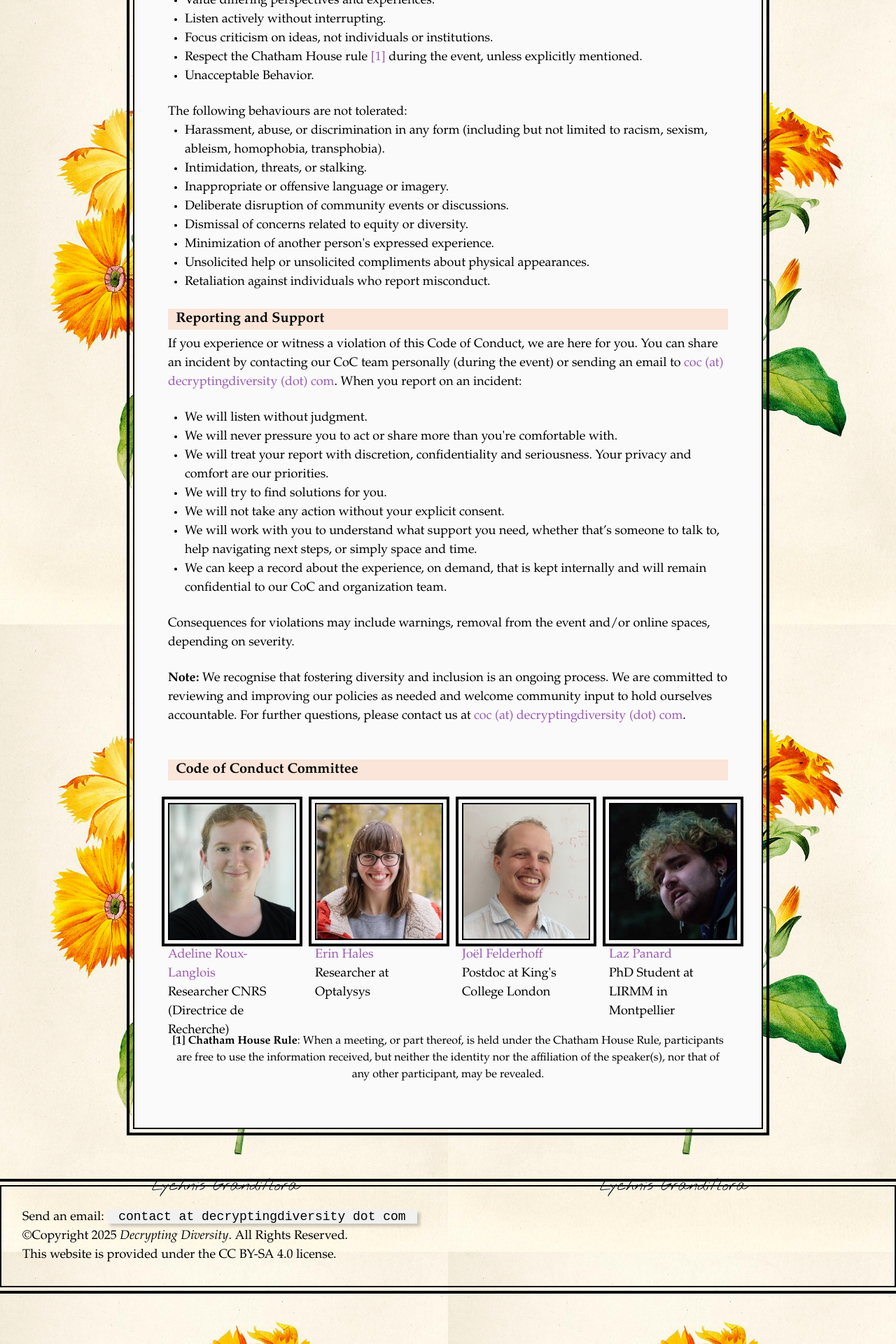
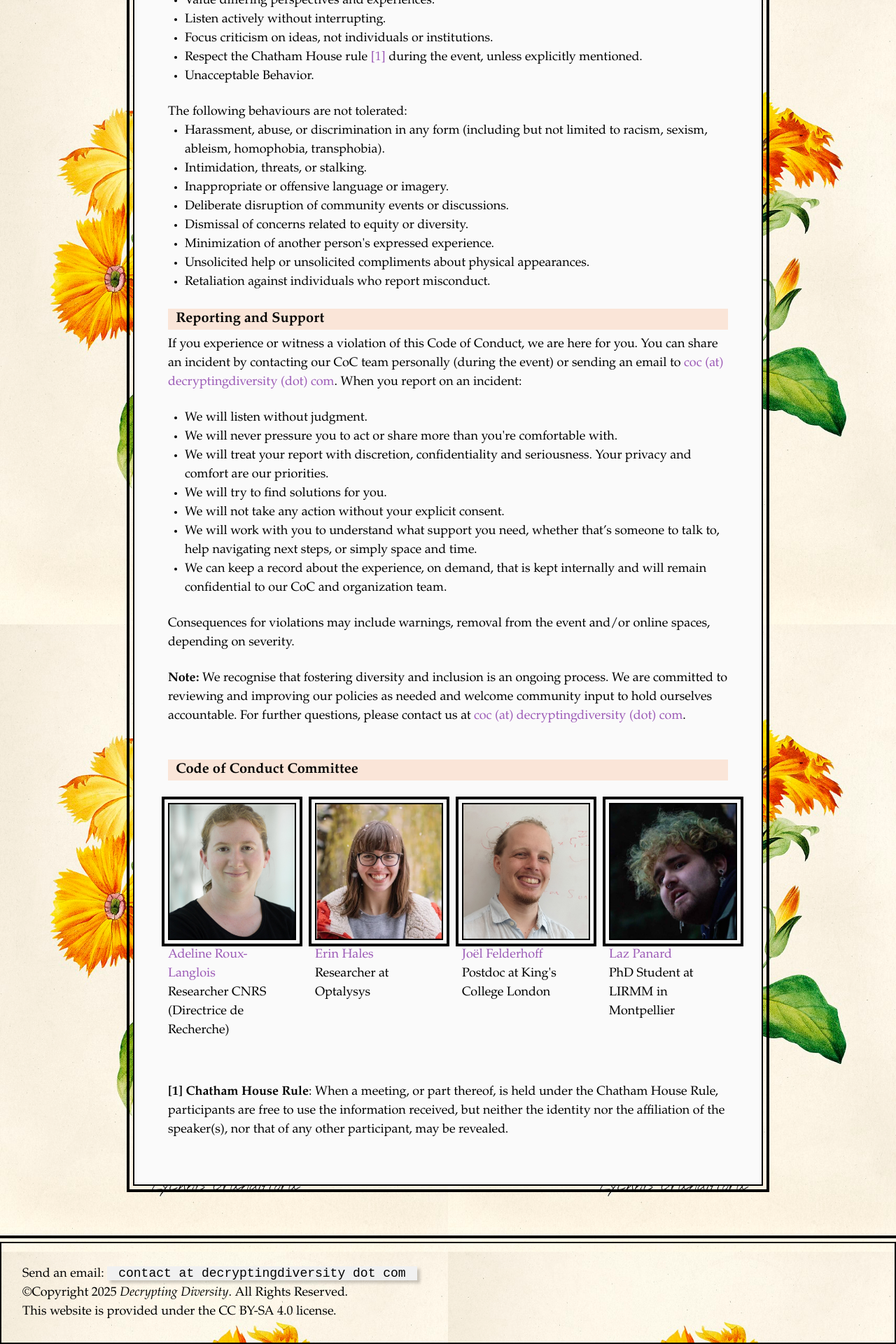
Before and after one commit to women-in-cryptography/decryptingdiversity.github.io, a Jekyll site: the page built from code-of-conduct.html, in a window 1280 px wide. Shown: the part 901-2821 px from the top of the page at 70% size. Built offline with Jekyll 4.4.1, drawn with Linux system fonts in a browser that asks for light colours.

Commit message:
tried to fix issue

```diff
--- a/code-of-conduct.html
+++ b/code-of-conduct.html
@@ -97,8 +97,12 @@ tags: menu
 		<br>
   </div>
 
-<br>
-<br>
-<br>
-
+</br>
+</br>
+</br>
+</br>
+</br>
+</br>
+<p>
 <span id="chatham-house-rule"><strong class="bold">[1] Chatham House Rule</strong>: When a meeting, or part thereof, is held under the Chatham House Rule, participants are free to use the information received, but neither the identity nor the affiliation of the speaker(s), nor that of any other participant, may be revealed.</span>
+</p>
```
